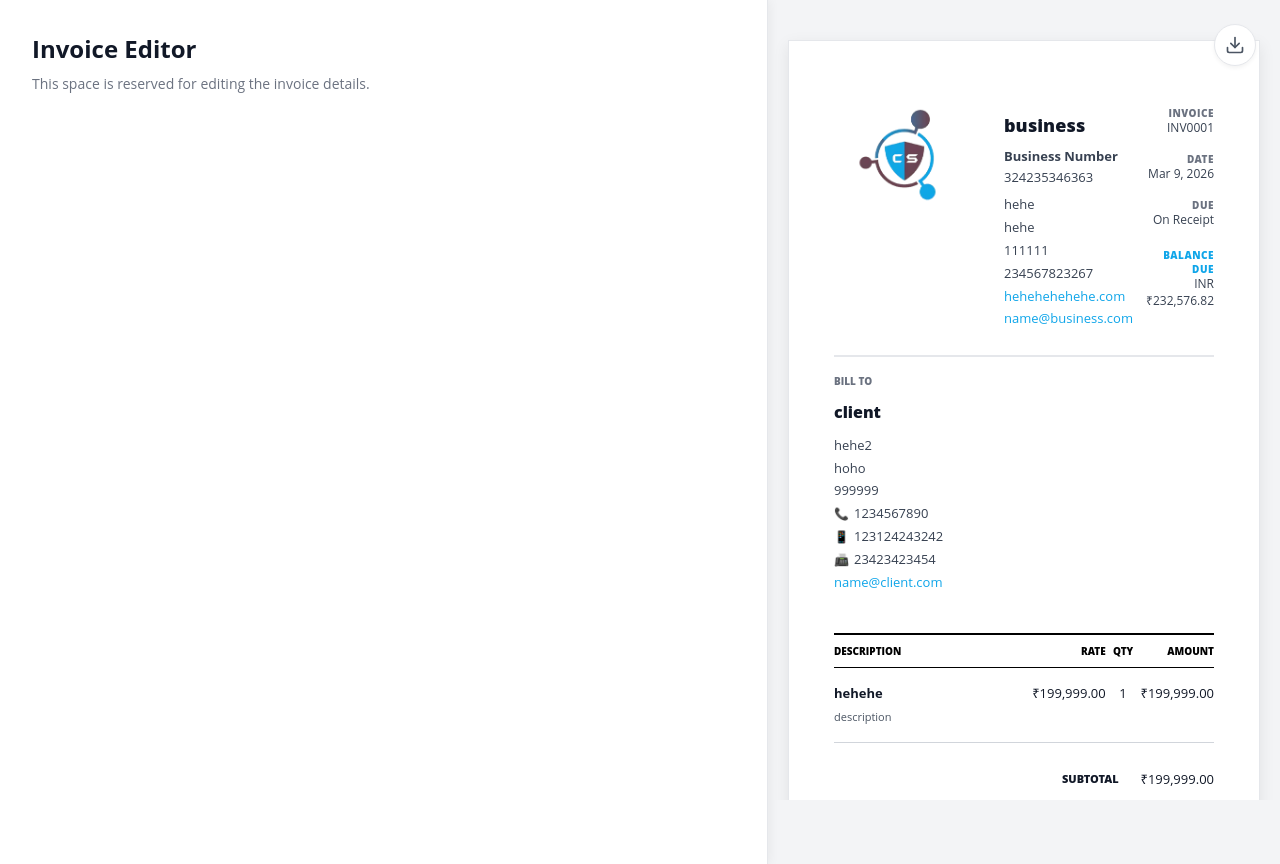
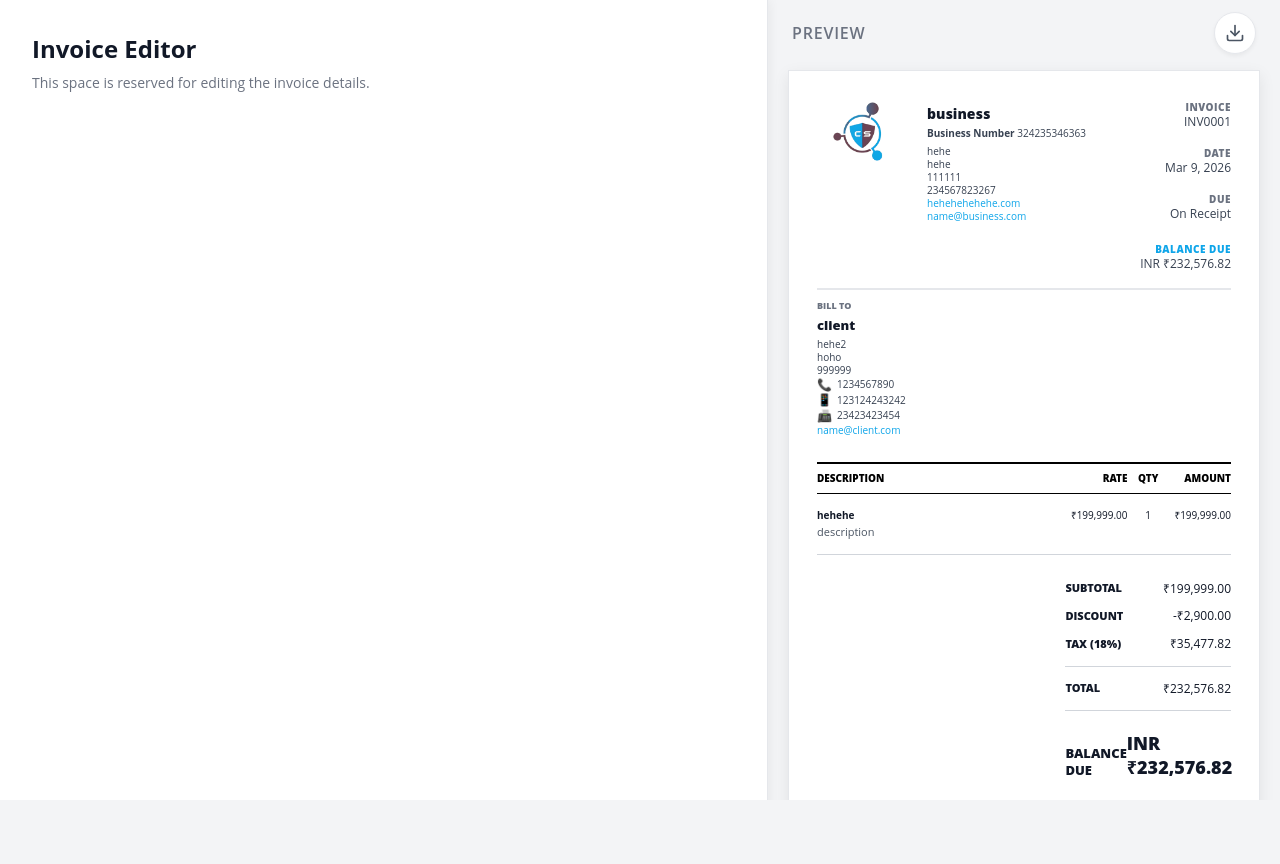
Before and after one commit to dexten32/invoice_generator, a React (Vite) app in the folder invoice/: page / in a window 1280 px wide. After the commit the page ends 800 px from the top, so only its background shows below. Built offline with nearby package versions, Linux system fonts and the light colour scheme.

Commit message:
added download functionality of invoice

```diff
--- a/invoice/src/App.css
+++ b/invoice/src/App.css
@@ -1,7 +1,8 @@
 .app-container {
     display: flex;
     flex-direction: row;
-    min-height: 100vh;
+    height: 100vh;
     width: 100%;
     background-color: #f3f4f6;
+    overflow: hidden;
 }
--- a/invoice/src/App.jsx
+++ b/invoice/src/App.jsx
@@ -1,6 +1,6 @@
 import React from 'react';
-import InvoiceEditor from './components/InvoiceEditor';
-import InvoicePreview from './components/InvoicePreview';
+import InvoiceEditor from './components/InvoiceEditor/InvoiceEditor';
+import InvoicePreview from './components/InvoicePreview/InvoicePreview';
 import './App.css';
 
 function App() {
--- a/invoice/src/components/invoice.css
+++ b/invoice/src/components/InvoiceDetails/invoice.css
@@ -20,7 +20,7 @@ body {
     justify-content: center;
     align-items: flex-start;
     /* Prevent vertical stretching */
-    padding: 40px 20px;
+    padding: 8px 20px;
     width: 100%;
     box-sizing: border-box;
     flex: 1;
@@ -30,20 +30,20 @@ body {
 /* The actual A4 paper sized invoice */
 .invoice-container {
     width: 100%;
-    max-width: 1000px;
+    max-width: 650px;
     background-color: white;
-    padding: 60px 45px;
+    padding: 24px 28px;
     box-shadow: 0 5px 15px rgba(0, 0, 0, 0.08);
     border: 1px solid #e5e7eb;
     color: #111827;
     font-family: 'Open Sans', 'Segoe UI', Roboto, Helvetica, Arial, sans-serif;
-    font-size: 13px;
-    line-height: 1.6;
+    font-size: 10px;
+    line-height: 1.3;
 }
 
 p {
     margin: 0;
-    padding: 1px 0;
+    padding: 0px 0;
     color: #374151;
 }
 
@@ -60,13 +60,13 @@ p {
 .invoice-header {
     display: flex;
     justify-content: space-between;
-    margin-bottom: 25px;
+    margin-bottom: 15px;
     align-items: flex-start;
 }
 
 .header-left {
     display: flex;
-    gap: 30px;
+    gap: 20px;
 }
 
 /* Logo specific CSS */
@@ -78,7 +78,7 @@ p {
 }
 
 .invoice-logo {
-    width: 140px;
+    width: 90px;
     height: auto;
     object-fit: contain;
 }
@@ -88,10 +88,10 @@ p {
 }
 
 .business-name {
-    font-size: 18px;
+    font-size: 14px;
     font-weight: 800;
     color: #111827;
-    margin: 0 0 5px 0;
+    margin: 0 0 4px 0;
 }
 
 .business-number {
@@ -140,7 +140,7 @@ p {
 /* Dividers */
 .divider-full {
     border-bottom: 2px solid #e5e7eb;
-    margin: 15px 0;
+    margin: 10px 0;
 }
 
 .divider-thin {
@@ -150,22 +150,22 @@ p {
 
 /* Bill To Section */
 .bill-to-section {
-    margin-bottom: 40px;
+    margin-bottom: 25px;
 }
 
 .section-label {
-    font-size: 10px;
+    font-size: 9px;
     font-weight: 800;
     color: #6b7280;
-    margin-bottom: 10px;
+    margin-bottom: 5px;
     text-transform: uppercase;
 }
 
 .client-name {
-    font-size: 16px;
+    font-size: 13px;
     font-weight: 800;
     color: #111827;
-    margin: 0 0 8px 0;
+    margin: 0 0 4px 0;
 }
 
 .contact-line {
@@ -250,14 +250,14 @@ p {
 
 .totals-table {
     width: 100%;
-    margin-bottom: 30px;
+    margin-bottom: 15px;
 }
 
 .total-row {
     display: flex;
     justify-content: space-between;
     padding: 6px 0;
-    font-size: 13px;
+    font-size: 12px;
 }
 
 .total-label {
@@ -283,7 +283,7 @@ p {
 }
 
 .balance-due-bottom .total-value {
-    font-size: 20px;
+    font-size: 18px;
     font-weight: 800;
     color: #111827;
 }
@@ -296,13 +296,13 @@ p {
 }
 
 .signature-image {
-    height: 50px;
+    height: 40px;
     margin-bottom: 0px;
 }
 
 .signature-svg {
-    width: 150px;
-    height: 50px;
+    width: 120px;
+    height: 40px;
 }
 
 .signature-line {
@@ -325,8 +325,8 @@ p {
 
 /* Footer Notes */
 .footer-notes {
-    margin-top: 80px;
-    font-size: 11px;
+    margin-top: 40px;
+    font-size: 9px;
     color: #111827;
 }
 
--- a/invoice/src/components/invoice.jsx
+++ b/invoice/src/components/InvoiceDetails/invoice.jsx
@@ -1,5 +1,5 @@
 import React from 'react';
-import cynoxLogo from '../assets/cynox_logo.png';
+import cynoxLogo from '../../assets/cynox_logo.png';
 import './invoice.css';
 
 const Invoice = () => {
--- a/invoice/src/components/InvoicePreview.css
+++ b/invoice/src/components/InvoicePreview/InvoicePreview.css
@@ -10,11 +10,24 @@
     position: relative;
 }
 
+.preview-header {
+    display: flex;
+    justify-content: space-between;
+    align-items: center;
+    padding: 12px 24px 8px 24px;
+}
+
+.preview-heading {
+    margin: 0;
+    color: #6b7280;
+    font-size: 16px;
+    font-weight: 600;
+    text-transform: uppercase;
+    letter-spacing: 0.05em;
+    font-family: 'Open Sans', 'Segoe UI', Roboto, Helvetica, Arial, sans-serif;
+}
+
 .icon-download-btn {
-    position: absolute;
-    top: 24px;
-    right: 24px;
-    z-index: 10;
     background-color: white;
     border: 1px solid #e5e7eb;
     color: #4b5563;
--- a/invoice/src/components/InvoicePreview.jsx
+++ b/invoice/src/components/InvoicePreview/InvoicePreview.jsx
@@ -1,5 +1,5 @@
 import React from 'react';
-import Invoice from './invoice';
+import Invoice from '../InvoiceDetails/invoice';
 import html2canvas from 'html2canvas';
 import jsPDF from 'jspdf';
 import './InvoicePreview.css';
@@ -32,6 +32,8 @@ const InvoicePreview = () => {
 
     return (
         <div className="invoice-preview">
+            <div className="preview-header">
+                <h2 className="preview-heading">Preview</h2>
                 <button className="icon-download-btn" onClick={downloadPDF} title="Download PDF">
                     <svg xmlns="http://www.w3.org/2000/svg" width="20" height="20" viewBox="0 0 24 24" fill="none" stroke="currentColor" strokeWidth="2" strokeLinecap="round" strokeLinejoin="round">
                         <path d="M21 15v4a2 2 0 0 1-2 2H5a2 2 0 0 1-2-2v-4"></path>
@@ -39,6 +41,7 @@ const InvoicePreview = () => {
                         <line x1="12" y1="15" x2="12" y2="3"></line>
                     </svg>
                 </button>
+            </div>
             <Invoice />
         </div>
     );
```
Also changed, not shown: invoice/src/components/InvoiceEditor/InvoiceEditor.css (renamed from invoice/src/components/InvoiceEditor.css), invoice/src/components/InvoiceEditor/InvoiceEditor.jsx (renamed from invoice/src/components/InvoiceEditor.jsx). Lines whose indentation alone changed are shown as unchanged.
